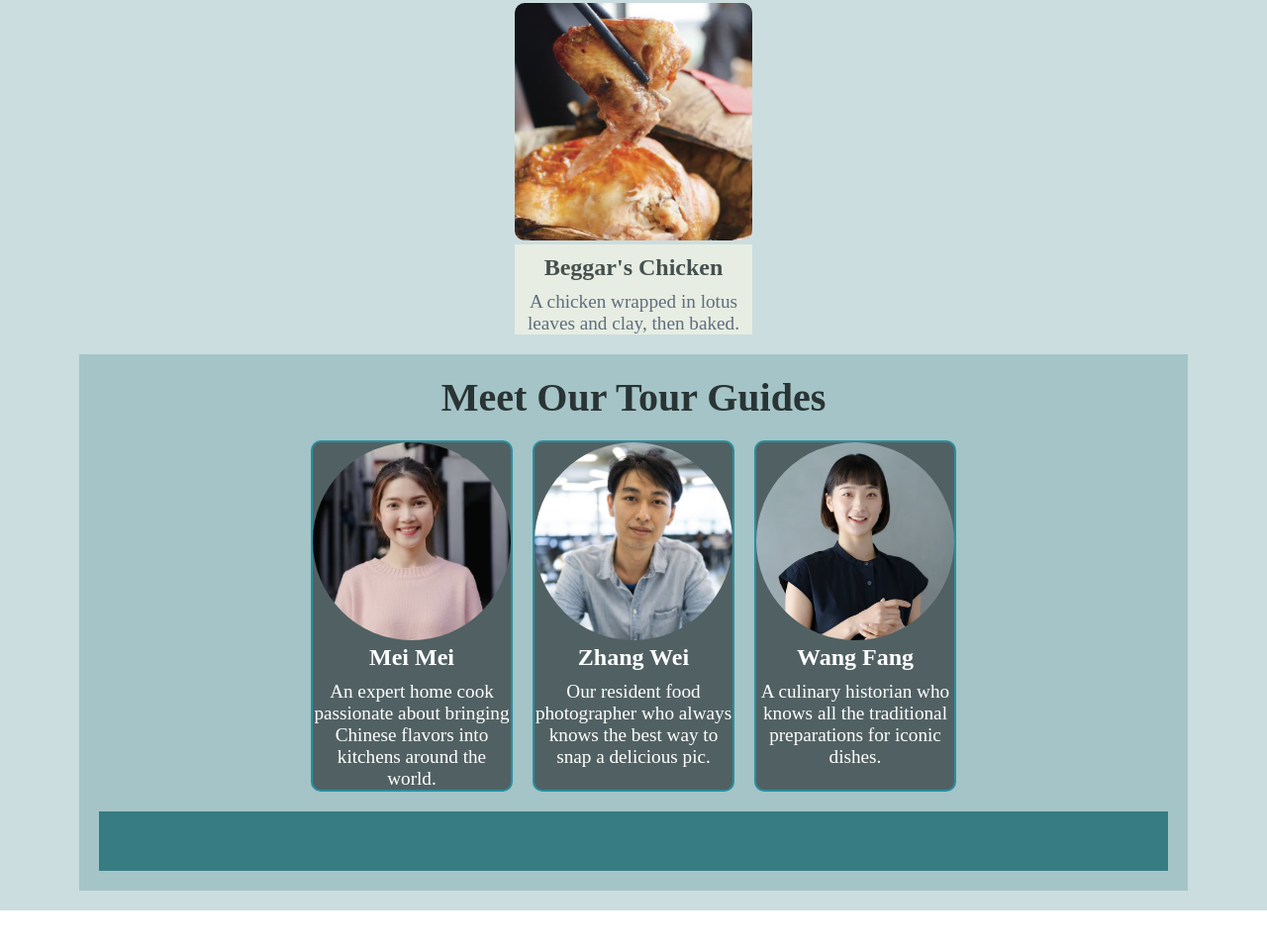
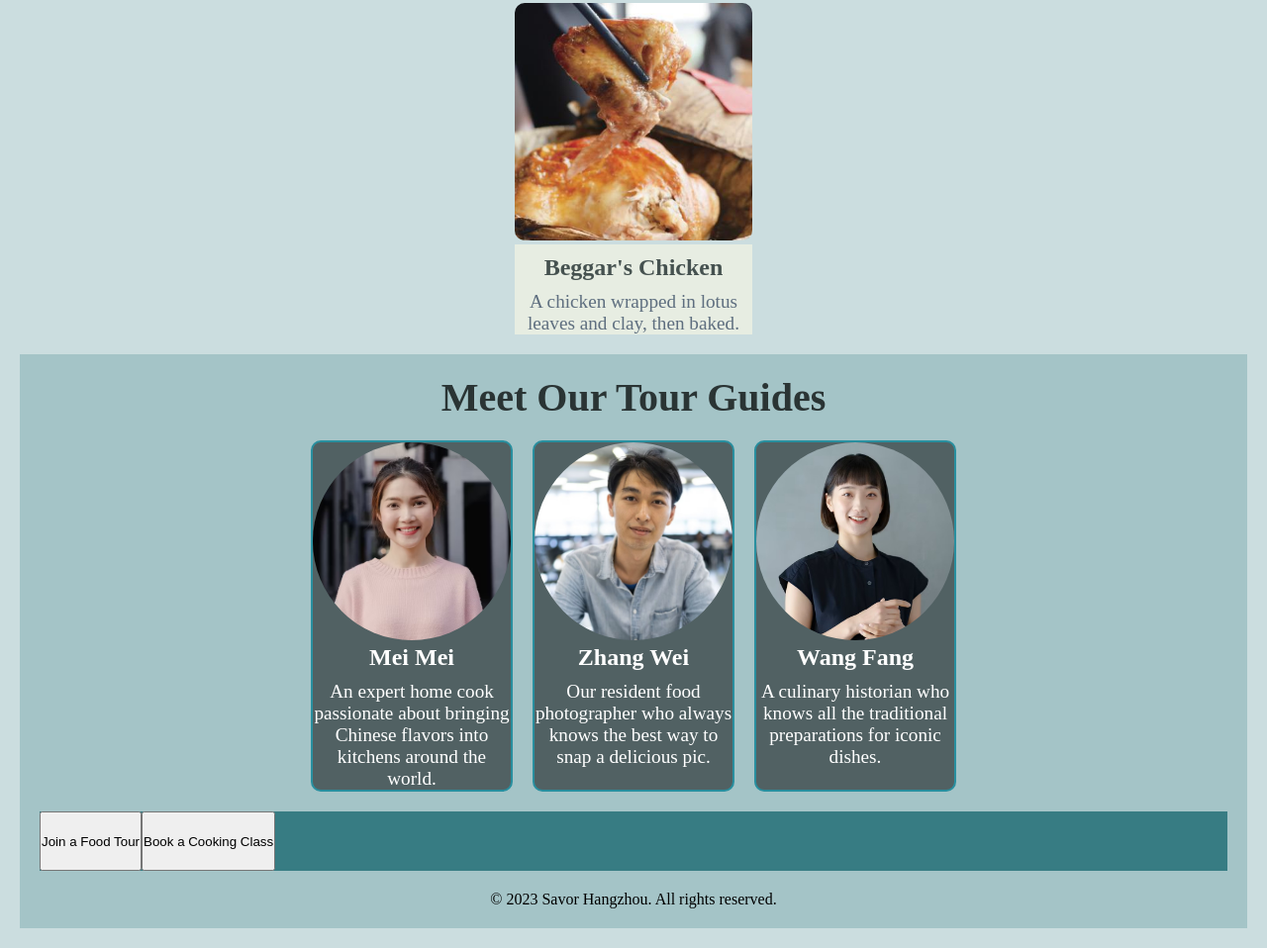
Before and after one commit to EdgyKoala/SavorHangzhou, a plain HTML site: page index.html in a window 1280 px wide. Shown: the part 899-1857 px from the top of the page at 99% size. Before the commit the page ends 1819 px from the top, so only its background shows below. Drawn offline with Linux system fonts and the light colour scheme.

Commit message:
Update index.html

```diff
--- a/index.html
+++ b/index.html
@@ -71,7 +71,10 @@
         <p>A culinary historian who knows all the traditional preparations for iconic dishes.</p>
       </div>
       <footer>
-
+        <button class="food-tour-button">Join a Food Tour</button>
+        <button class="cooking-class-button">Book a Cooking Class</button>
+      </footer>
+      <p>© 2023 Savor Hangzhou. All rights reserved.</p>
       </footer>
       </body>
 </html>
```
